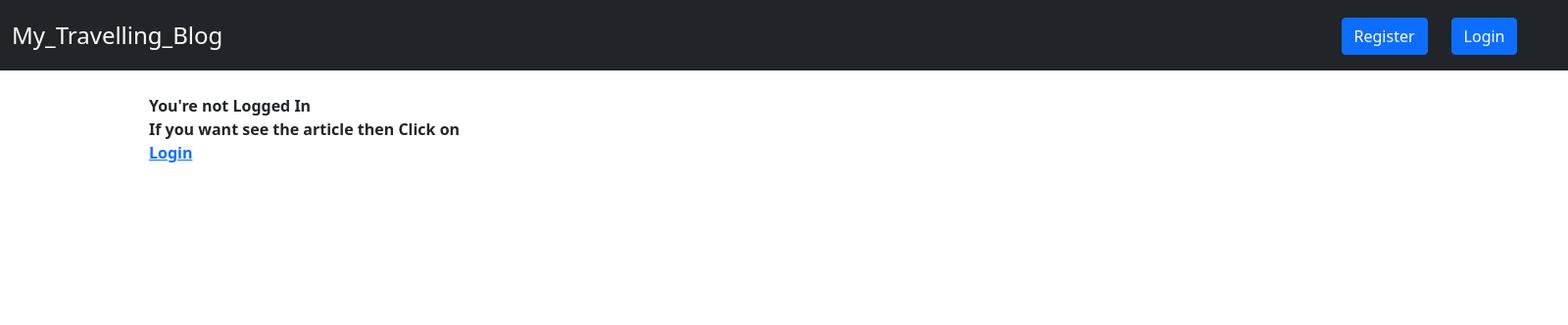
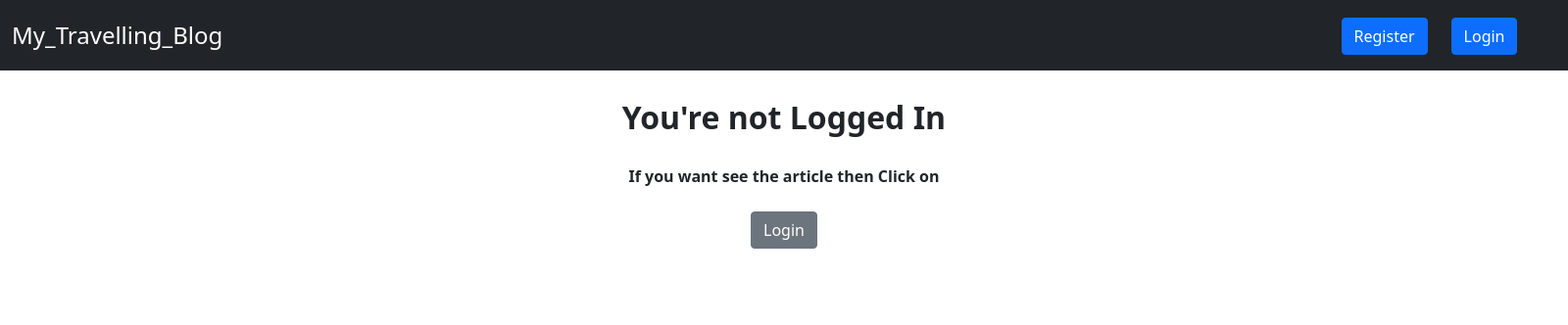
Before and after one commit to PalaVenkiReddy/Blog_website, a Django app: page /Article/10 in a window 1600 px wide. Shown: the top 332 px of the page at 98% size. Run offline with Django 3.2, Linux system fonts and the light colour scheme; data comes from the database, SQL or seed files in the repository; both versions use the stored data as it was after the commit.

Commit message:
Initial Commit

```diff
--- a/New_blog/Templates/articles.html
+++ b/New_blog/Templates/articles.html
@@ -36,8 +36,8 @@
     <br/> <br/> <br/>
 {% else %}
     <br/>
-    <strong> You're not Logged In <br/>
-    	If you want see the article then Click on <br/> <a href="{% url 'login' %}">Login</a>
+    <strong> <center><font size = "+3">You're not Logged In </font> <br/><br/>
+    	If you want see the article then Click on <br/><br/> <a href="{% url 'login' %}"><button class="btn btn-secondary">Login</button></a></center>
     </strong>
 
 {% endif %}
```
Also changed, not shown: db.sqlite3, media/images/Q2_CS203.jpeg (deleted).
